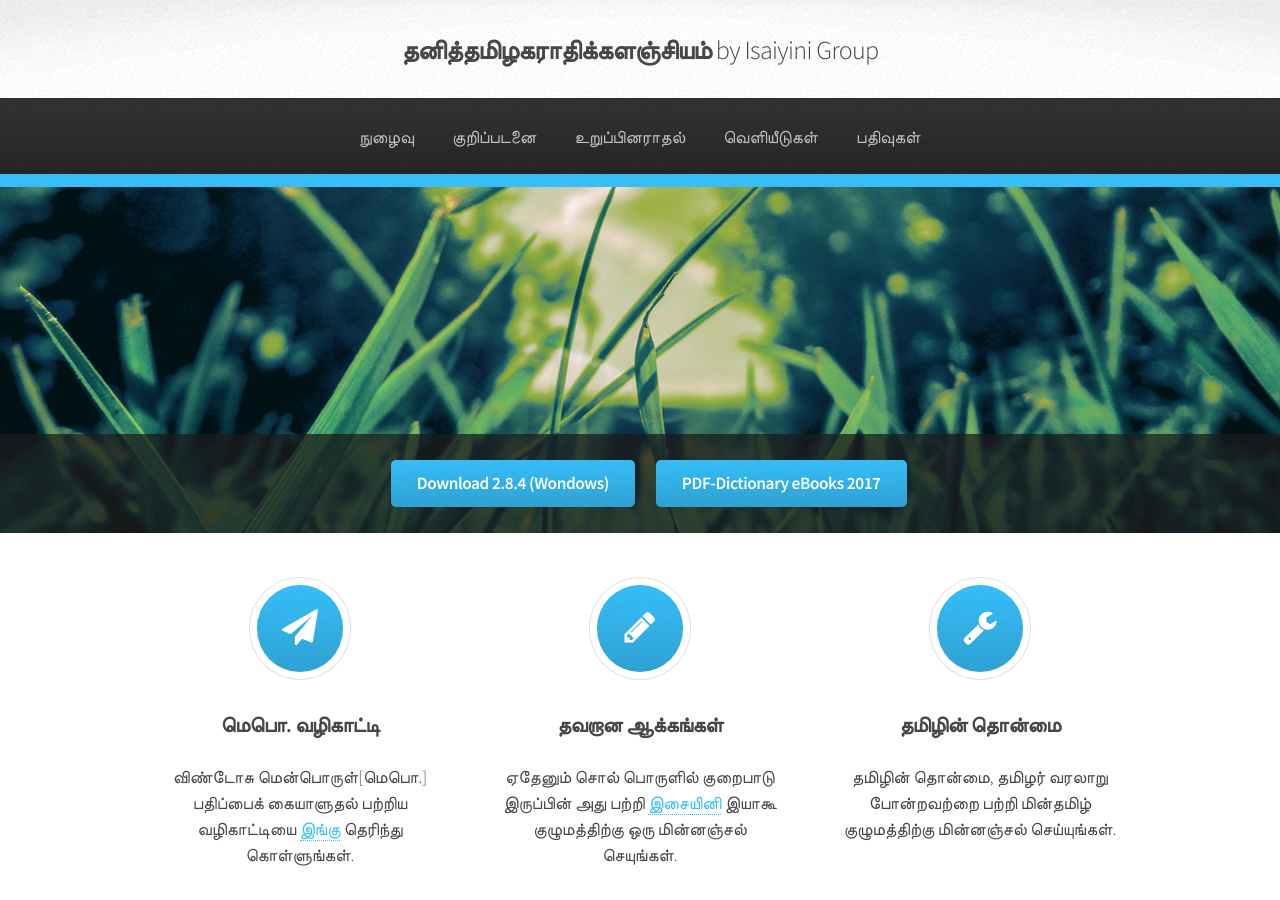
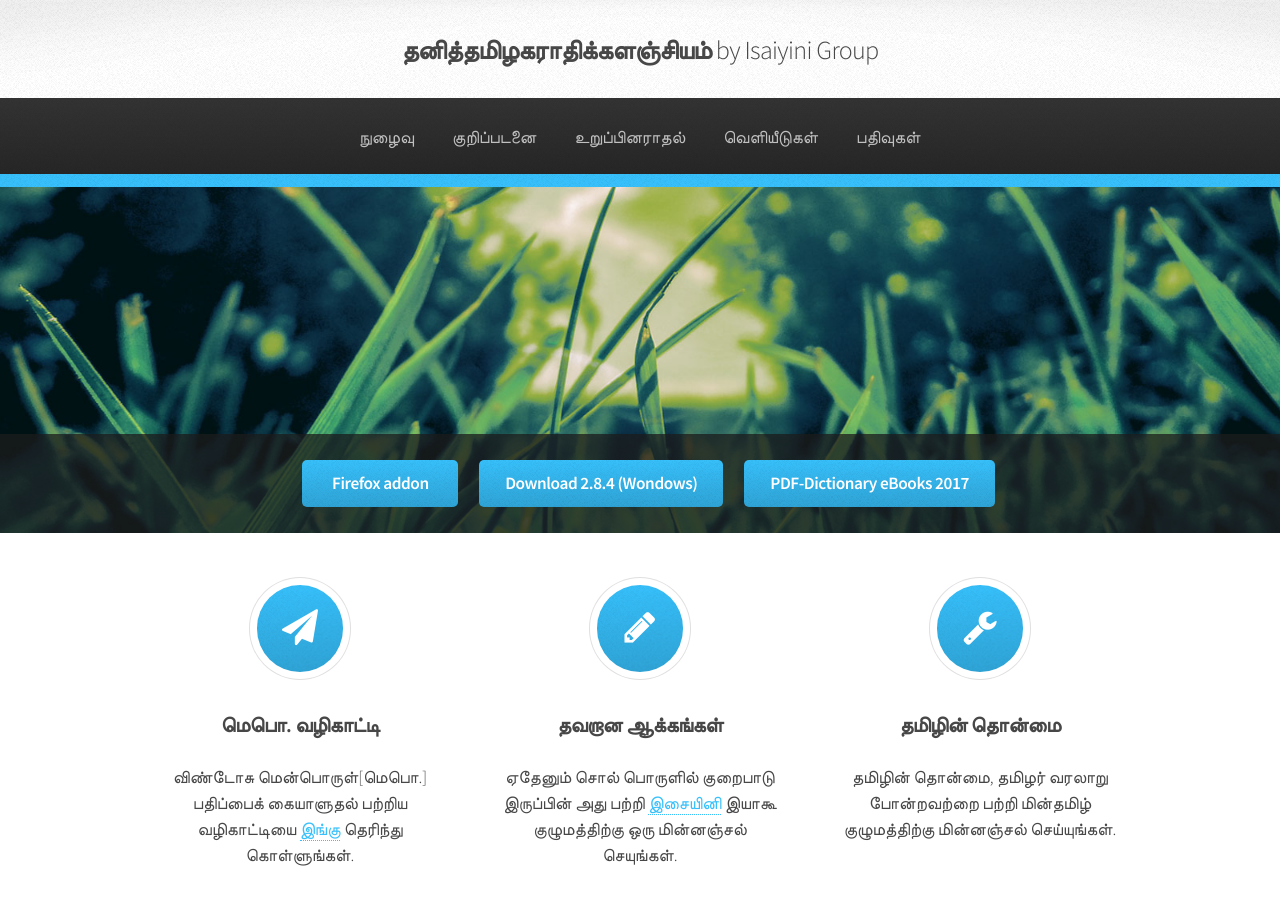
Before and after one commit to ThaniThamizhAkarathiKalanjiyam/win_ttak, a Jekyll site: the page built from index.html, in a window 1280 px wide and 900 px high. Built offline with Jekyll 4.4.1, drawn with Linux system fonts in a browser that asks for light colours; the list of posts is cut into pages by our own code.

Commit message:
firefox add on link updated

```diff
--- a/index.html
+++ b/index.html
@@ -6,8 +6,12 @@ layout: default
 <!-- Banner -->
 	<section id="banner">
 		<header>
+			<a href="https://addons.mozilla.org/en-US/firefox/addon/thanithamizhakarathikalanjiyam/" class="button">Firefox addon</a>
+
 			<a href="https://github.com/ThaniThamizhAkarathiKalanjiyam/thanithamizhakarathikalanjiyam.github.io/archive/ttak_2.8.4.zip" class="button">Download 2.8.4 (Wondows) </a>
+
 			<a href="https://github.com/ThaniThamizhAkarathiKalanjiyam/thanithamizhakarathikalanjiyam.github.io/archive/PDF_2017.zip" class="button">PDF-Dictionary eBooks 2017</a>
+
 		</header>
 	</section>
 
```
